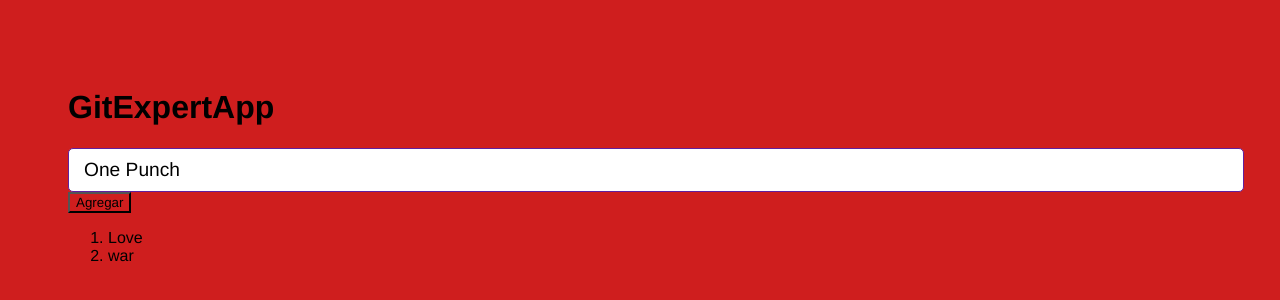
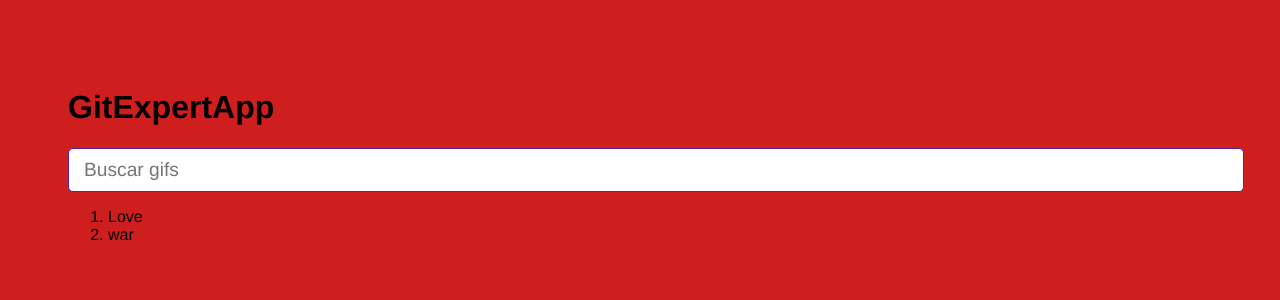
Before and after one commit to lestradess/04-React-gif-expert-app, a React (Vite) app: page / in a window 1280 px wide. Shown: the top 300 px of the page. Built offline with nearby package versions, Linux system fonts and the light colour scheme.

Commit message:
Comunicacion de componentes, pasar evento al padre

```diff
--- a/src/GitExpertApp.jsx
+++ b/src/GitExpertApp.jsx
@@ -3,13 +3,14 @@
 
 
 export const GitExpertApp = () => {
-
+    //Notas De esta forma definimos un arreglo en el que se pueden
+    /////// insertar elementos gracias a su set.
     const [ categories, setCategories ] = useState([ 'Love', 'war', ]);
-
-    const onAddCategory = () => {
-        //Notas categories.push( "light" ); En React no se debe utilizar
-        setCategories([ 'Light', ...categories ]);
-        //NotaOtraformaDeHacerlo   setCategories(cat => [...cat,'Light']);
+    //Notas
+    const onAddCategory = (newCategory) => {
+        setCategories([ newCategory, ...categories ]);
+        //NotaOtraformaDeHacerlo
+        //setCategories(cat => [newCategory, ...cat]);
 
 
     }
@@ -19,9 +20,10 @@
             {/*Notas título */ }
             <h1>GitExpertApp</h1>
             {/*Input */ }
-            <AddCategory />
-            {/*Listado de Gif */ }
-            <button onClick={ onAddCategory }>Agregar</button>
+            <AddCategory
+                onNewCategory={ event => onAddCategory(event) }
+            />
+
             <ol>
                 { categories.map(category => {
                     return <li key={ category }>{ category }</li>;
--- a/src/components/AddCategory.jsx
+++ b/src/components/AddCategory.jsx
@@ -1,24 +1,39 @@
 import { useState } from "react"
 
-export const AddCategory = () => {
+//Notas Se crea la función AddCategory para añadir categorias
+export const AddCategory = ({ onNewCategory }) => {
+    //Notas De esta forma definimos un arreglo en el que se pueden
+    /////// insertar elementos gracias a su set.
+    const [ inputValue, setInputValue ] = useState()
 
-    const [ imputValue, setInputValue ] = useState('One Punch')
-
+    //Notas Recoge los cambios de la caja de texto
     const onInputChange = ({ target }) => {
         setInputValue(target.value);
     }
+    //Notas Recoge los eventos de la caja de texto
+    const onSubmit = (event) => {
+        //Notas Controlamos los eventos de la caja
+        event.preventDefault();
 
-    const onSubmit = (event) => {
-        event.preventDefault();
-        console.log(imputValue);
+        //Notas Nos aseguramos que si no hay al menos 2 letras ignore el contenido
+        if (inputValue.trim().length <= 1) return;
+
+        onNewCategory (inputValue.trim());
+        //Notas Limpia la caja de texto
+        setInputValue('');
+
     }
 
     return (
-        <form onSubmit={ (event) => onSubmit(event) }>
+        //Notas Se retorna una caja de texto
+        /////// Realmente se toma un argumento y lo mandamos a una funcion
+        //NotaOtraformaDeHacerlo
+        //<form onSubmit={ (event) => onSubmit(event) }>
+        <form onSubmit={ onSubmit }>
             <input
                 type="text"
                 placeholder="Buscar gifs"
-                value={ imputValue }
+                value={ inputValue }
                 onChange={ onInputChange }
             />
         </form>
```
